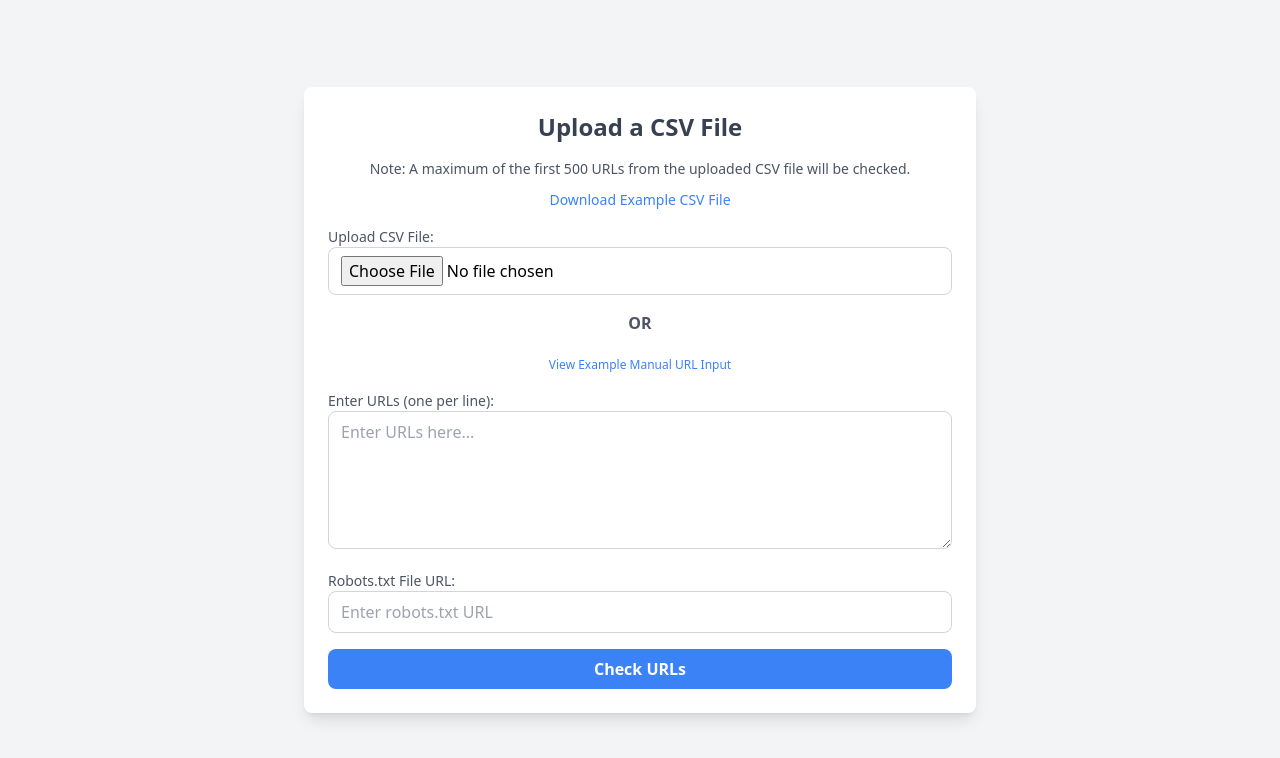
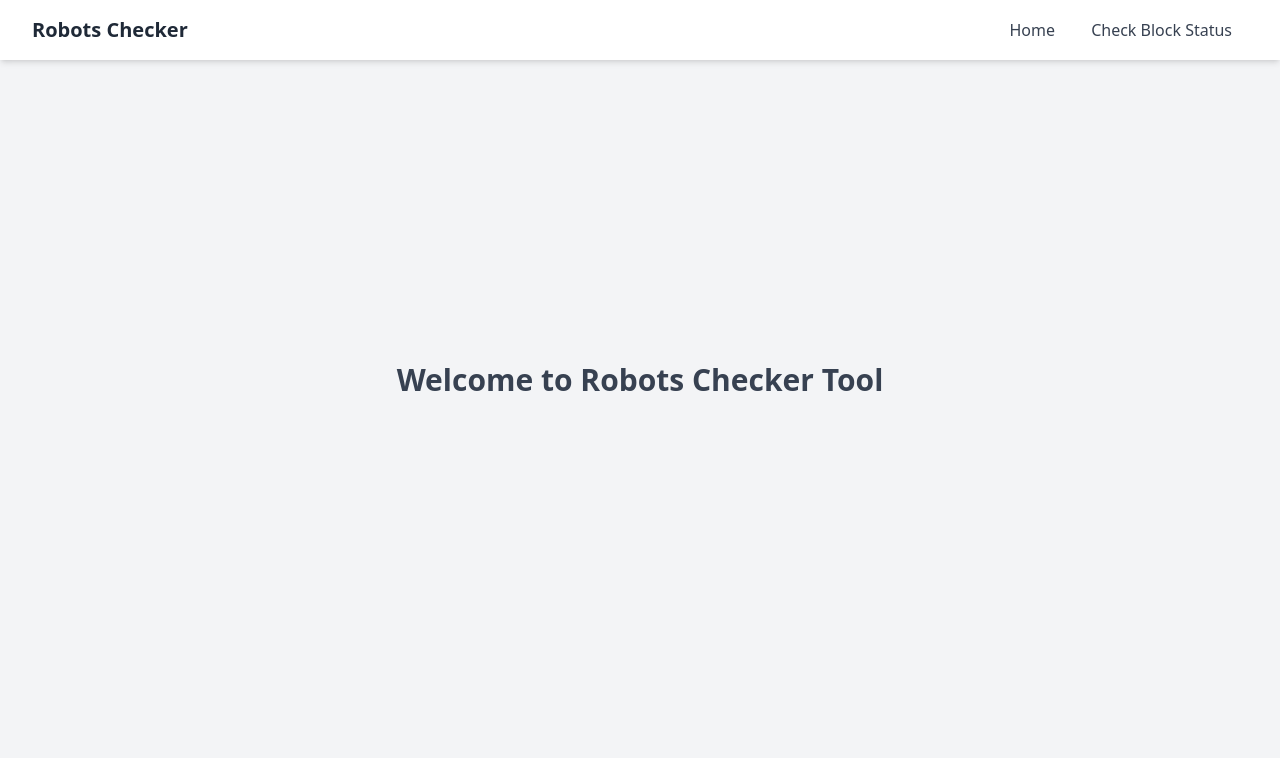
Before and after one commit to ArpitVadariya/ROBOTS_CHECKER, a website: page public/index.html in a window 1280 px wide. Drawn offline with nearby package versions, Linux system fonts and the light colour scheme.

Commit message:
Nav Bar Added Block Status Move To Other Page

```diff
--- a/public/index.html
+++ b/public/index.html
@@ -3,133 +3,28 @@
   <head>
     <meta charset="UTF-8" />
     <meta name="viewport" content="width=device-width, initial-scale=1.0" />
-    <title>Robots.txt File Checker</title>
+    <title>Robots.txt Checker</title>
     <script src="https://cdn.tailwindcss.com"></script>
   </head>
-  <body class="flex items-center justify-center min-h-screen bg-gray-100">
-    <div class="bg-white p-6 rounded-lg shadow-lg w-full max-w-2xl">
-      <h2 class="text-2xl font-bold text-center text-gray-700 mb-4">
-        Upload a CSV File
-      </h2>
-      <p class="text-sm text-gray-600 text-center mb-2">
-        Note: A maximum of the first 500 URLs from the uploaded CSV file will be
-        checked.
-      </p>
-      <!-- Example CSV Download Link -->
-      <div class="text-center mb-4">
+  <body class="bg-gray-100">
+    <!-- Navigation Bar -->
+    <nav class="bg-white shadow-md py-4 px-8 flex justify-between items-center">
+      <div class="text-xl font-bold text-gray-800">Robots Checker</div>
+      <div>
+        <a href="/" class="text-gray-700 hover:text-blue-500 px-4">Home</a>
         <a
-          href="/example.csv"
-          download
-          class="text-blue-500 hover:underline text-sm font-medium"
+          href="/block-status.html"
+          class="text-gray-700 hover:text-blue-500 px-4"
+          >Check Block Status</a
         >
-          Download Example CSV File
-        </a>
       </div>
-      <form
-        action="/upload"
-        method="POST"
-        enctype="multipart/form-data"
-        class="space-y-4"
-        onsubmit="prepareForm()"
-      >
-        <!-- CSV Upload Section -->
-        <div>
-          <label for="csvFile" class="block text-sm font-medium text-gray-600"
-            >Upload CSV File:</label
-          >
-          <input
-            type="file"
-            id="csvFile"
-            name="csvFile"
-            accept=".csv"
-            class="w-full px-3 py-2 border border-gray-300 rounded-lg"
-          />
-        </div>
+    </nav>
 
-        <div class="text-center text-gray-600 font-bold">OR</div>
-
-        <!-- Manual URL Input Section -->
-        <div class="mt-1 text-center">
-          <a
-            href="/manual-example.jpg"
-            target="_blank"
-            class="text-blue-500 hover:underline text-xs font-medium"
-            >View Example Manual URL Input</a
-          >
-        </div>
-        <div>
-          <label for="urlList" class="block text-sm font-medium text-gray-600"
-            >Enter URLs (one per line):</label
-          >
-          <textarea
-            id="urlList"
-            rows="5"
-            placeholder="Enter URLs here..."
-            class="w-full px-3 py-2 border border-gray-300 rounded-lg"
-          ></textarea>
-        </div>
-
-        <!-- Hidden input to store formatted URLs -->
-        <input type="hidden" name="manualUrls" id="manualUrls" />
-
-        <!-- Robots.txt File Input -->
-        <div>
-          <label
-            for="robotsPath"
-            class="block text-sm font-medium text-gray-600"
-            >Robots.txt File URL:</label
-          >
-          <input
-            type="text"
-            id="robotsPath"
-            name="robotsPath"
-            placeholder="Enter robots.txt URL"
-            required
-            class="w-full px-3 py-2 border border-gray-300 rounded-lg"
-          />
-        </div>
-
-        <button
-          type="submit"
-          class="w-full bg-blue-500 hover:bg-blue-600 text-white font-bold py-2 px-4 rounded-lg"
-        >
-          Check URLs
-        </button>
-      </form>
-
-      <!-- Loading Animation (Initially Hidden) -->
-      <div id="loading" class="hidden mt-4 text-center">
-        <div class="flex justify-center items-center space-x-2">
-          <div class="w-4 h-4 bg-blue-500 rounded-full animate-bounce"></div>
-          <div
-            class="w-4 h-4 bg-blue-500 rounded-full animate-bounce delay-150"
-          ></div>
-          <div
-            class="w-4 h-4 bg-blue-500 rounded-full animate-bounce delay-300"
-          ></div>
-        </div>
-        <p class="text-gray-600 mt-2 text-sm">Processing your CSV file...</p>
-      </div>
-    </div>
-
-    <script>
-      function showLoading() {
-        document.getElementById("loading").classList.remove("hidden");
-      }
-
-      function prepareUrls() {
-        let urlText = document.getElementById("urlList").value.trim();
-        let urlsArray = urlText
-          .split("\n")
-          .map((url) => url.trim())
-          .filter((url) => url !== "");
-        document.getElementById("manualUrls").value = JSON.stringify(urlsArray);
-      }
-
-      function prepareForm() {
-        prepareUrls();
-        showLoading(); // ✅ Show loading before form submits
-      }
-    </script>
+    <!-- Homepage Content -->
+    <main class="flex items-center justify-center h-[80vh]">
+      <h1 class="text-3xl font-semibold text-gray-700">
+        Welcome to Robots Checker Tool
+      </h1>
+    </main>
   </body>
 </html>
```
